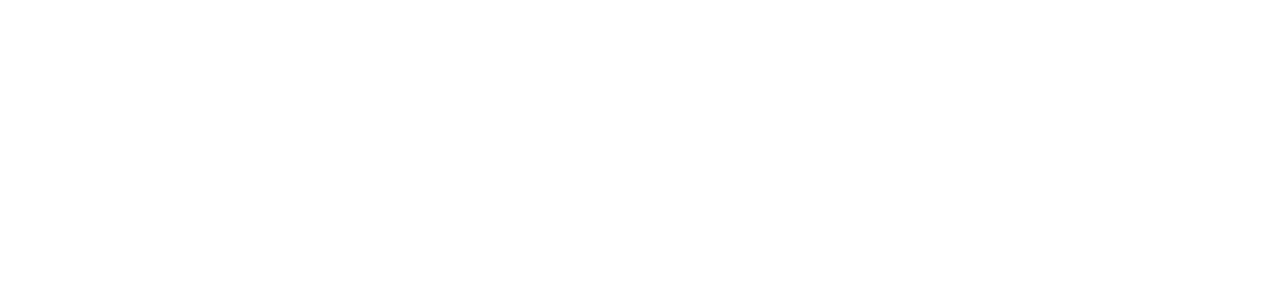
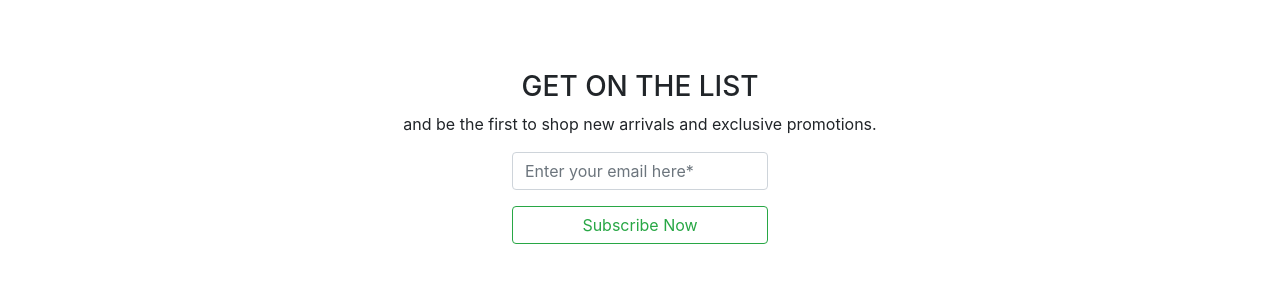
Before and after one commit to SandovalJr/eCommerce_Angular_Codellege, an Angular app: page / in a window 1280 px wide. Shown: the part 1498-1780 px from the top of the page. Before the commit the page ends 1504 px from the top, so only its background shows below. Built offline with nearby package versions, Linux system fonts and the light colour scheme; some icons are missing.

Commit message:
Contact us

```diff
--- a/src/app/app.module.ts
+++ b/src/app/app.module.ts
@@ -6,11 +6,12 @@
 import { HomeComponent } from './components/home/home.component';
 import { CarrouselComponent } from './components/home/carrousel/carrousel.component';
 import { NewArrivalsComponent } from './components/home/new-arrivals/new-arrivals.component';
+import { GetOnListComponent } from './components/home/get-on-list/get-on-list.component';
 
 // iconos
 
 @NgModule({
-  declarations: [AppComponent, NavbarComponent, HomeComponent, CarrouselComponent, NewArrivalsComponent],
+  declarations: [AppComponent, NavbarComponent, HomeComponent, CarrouselComponent, NewArrivalsComponent, GetOnListComponent],
   // todo lo que tenga la palabra modulos
   imports: [BrowserModule],
   providers: [],
--- /dev/null
+++ b/src/app/components/home/get-on-list/get-on-list.component.css
@@ -0,0 +1,15 @@
+#GetOnList {
+  display: inline-block;
+  margin-top: 5%;
+  width: 100%;
+  height: 20vh;
+}
+
+#email {
+  display: inline-block;
+  width: 20%;
+  align-items: center;
+  justify-content: center;
+  margin-left: 40%;
+  margin-bottom: 5%;
+}
--- /dev/null
+++ b/src/app/components/home/get-on-list/get-on-list.component.html
@@ -0,0 +1,19 @@
+<div id="GetOnList">
+
+    <h3 class="text-center">GET ON THE LIST</h3>
+    <p class="text-center">
+        and be the first to shop new arrivals and exclusive promotions.
+    </p>
+   <div id="email">
+
+       <input
+       type="text"
+       placeholder="Enter your email here*"
+       class="form-control"
+       />
+
+       <button class="btn btn-outline-success btn-block mt-3">Subscribe Now</button>
+    </div>
+
+
+</div>
--- /dev/null
+++ b/src/app/components/home/get-on-list/get-on-list.component.ts
@@ -0,0 +1,15 @@
+import { Component, OnInit } from '@angular/core';
+
+@Component({
+  selector: 'app-get-on-list',
+  templateUrl: './get-on-list.component.html',
+  styleUrls: ['./get-on-list.component.css']
+})
+export class GetOnListComponent implements OnInit {
+
+  constructor() { }
+
+  ngOnInit(): void {
+  }
+
+}
--- a/src/app/components/home/home.component.html
+++ b/src/app/components/home/home.component.html
@@ -1,2 +1,3 @@
 <app-carrousel></app-carrousel>
 <app-new-arrivals></app-new-arrivals>
+<app-get-on-list></app-get-on-list>
```
Also changed, not shown: src/assets/DATA/img/Mac.png (added), src/assets/DATA/img/MacEscritorio.jpg (added).
